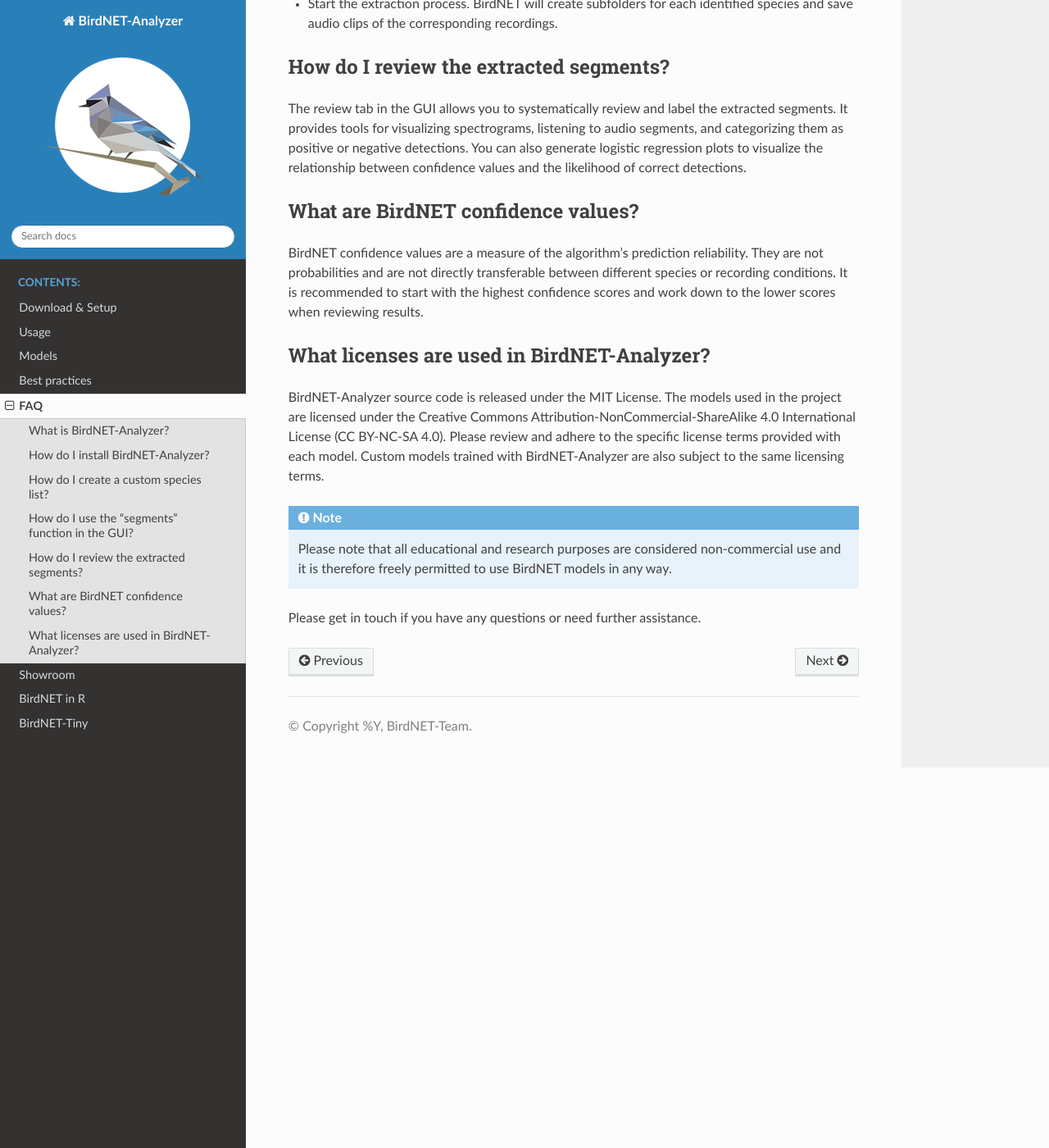
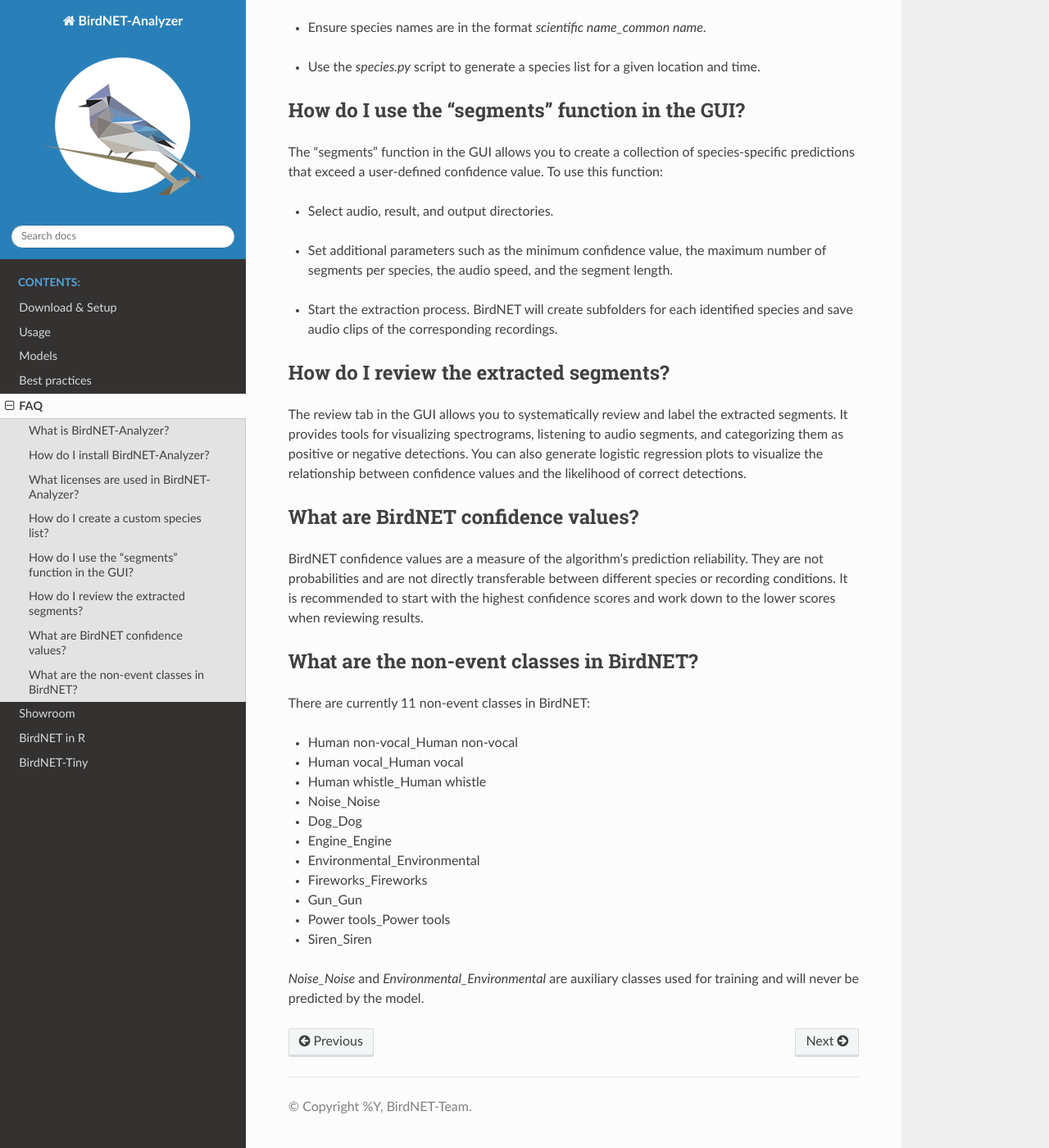
Before and after one commit to kahst/BirdNET-Analyzer, a Sphinx documentation site: the page built from docs/faq.rst, in a window 1280 px wide and 1400 px high, scrolled down 1211 px. Shown: the whole window at 82% size. Built offline with Sphinx 7.4.7 and the Read the Docs theme 3.1.0, drawn with Linux system fonts in a browser that asks for light colours; some of the changed text lies outside the part shown.

Commit message:
info on non-event classes #438

```diff
--- a/docs/faq.rst
+++ b/docs/faq.rst
@@ -17,6 +17,16 @@
 - | **Python Package**: Install via pip using `pip install birdnet-analyzer`.
 - | **Command Line**: Download the repository and run the scripts from the command line.
 - | **GUI**: Download the GUI version from the website and follow the installation instructions.
+
+What licenses are used in BirdNET-Analyzer?
+-------------------------------------------
+
+BirdNET-Analyzer source code is released under the MIT License. The models used in the project are licensed under the Creative Commons Attribution-NonCommercial-ShareAlike 4.0 International License (CC BY-NC-SA 4.0). Please review and adhere to the specific license terms provided with each model.
+Custom models trained with BirdNET-Analyzer are also subject to the same licensing terms.
+
+.. note:: Please note that all educational and research purposes are considered non-commercial use and it is therefore freely permitted to use BirdNET models in any way.
+
+Please get in touch if you have any questions or need further assistance.
 
 How do I create a custom species list?
 --------------------------------------
@@ -46,12 +56,21 @@
 
 BirdNET confidence values are a measure of the algorithm's prediction reliability. They are not probabilities and are not directly transferable between different species or recording conditions. It is recommended to start with the highest confidence scores and work down to the lower scores when reviewing results.
 
-What licenses are used in BirdNET-Analyzer?
--------------------------------------------
+What are the non-event classes in BirdNET?
+------------------------------------------
 
-BirdNET-Analyzer source code is released under the MIT License. The models used in the project are licensed under the Creative Commons Attribution-NonCommercial-ShareAlike 4.0 International License (CC BY-NC-SA 4.0). Please review and adhere to the specific license terms provided with each model.
-Custom models trained with BirdNET-Analyzer are also subject to the same licensing terms.
+There are currently 11 non-event classes in BirdNET:
 
-.. note:: Please note that all educational and research purposes are considered non-commercial use and it is therefore freely permitted to use BirdNET models in any way.
+* Human non-vocal_Human non-vocal
+* Human vocal_Human vocal
+* Human whistle_Human whistle
+* Noise_Noise
+* Dog_Dog
+* Engine_Engine
+* Environmental_Environmental
+* Fireworks_Fireworks
+* Gun_Gun
+* Power tools_Power tools
+* Siren_Siren
 
-Please get in touch if you have any questions or need further assistance.
+`Noise_Noise` and `Environmental_Environmental` are auxiliary classes used for training and will never be predicted by the model.
```
Also changed, not shown: docs/models.rst (+6 -6 lines).
